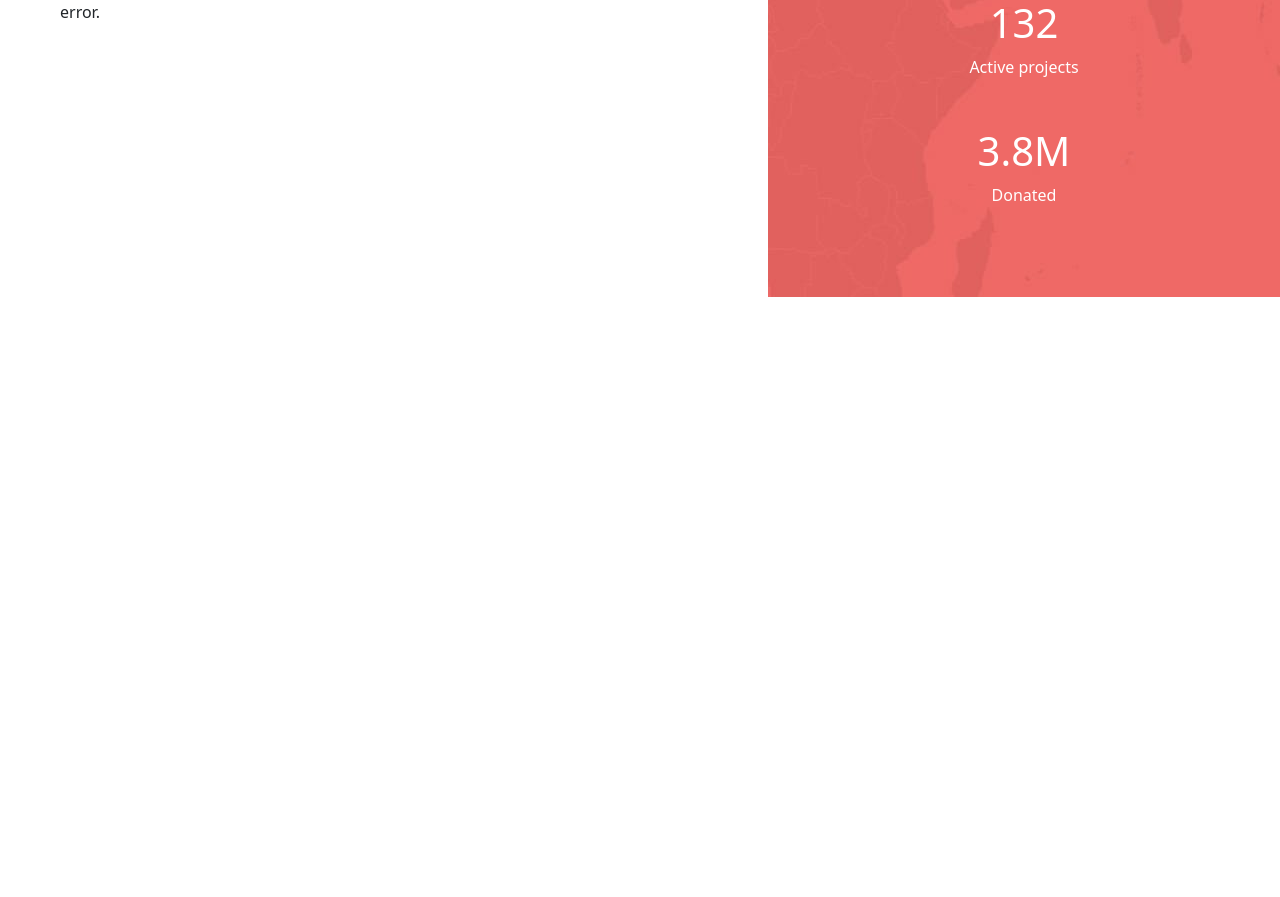
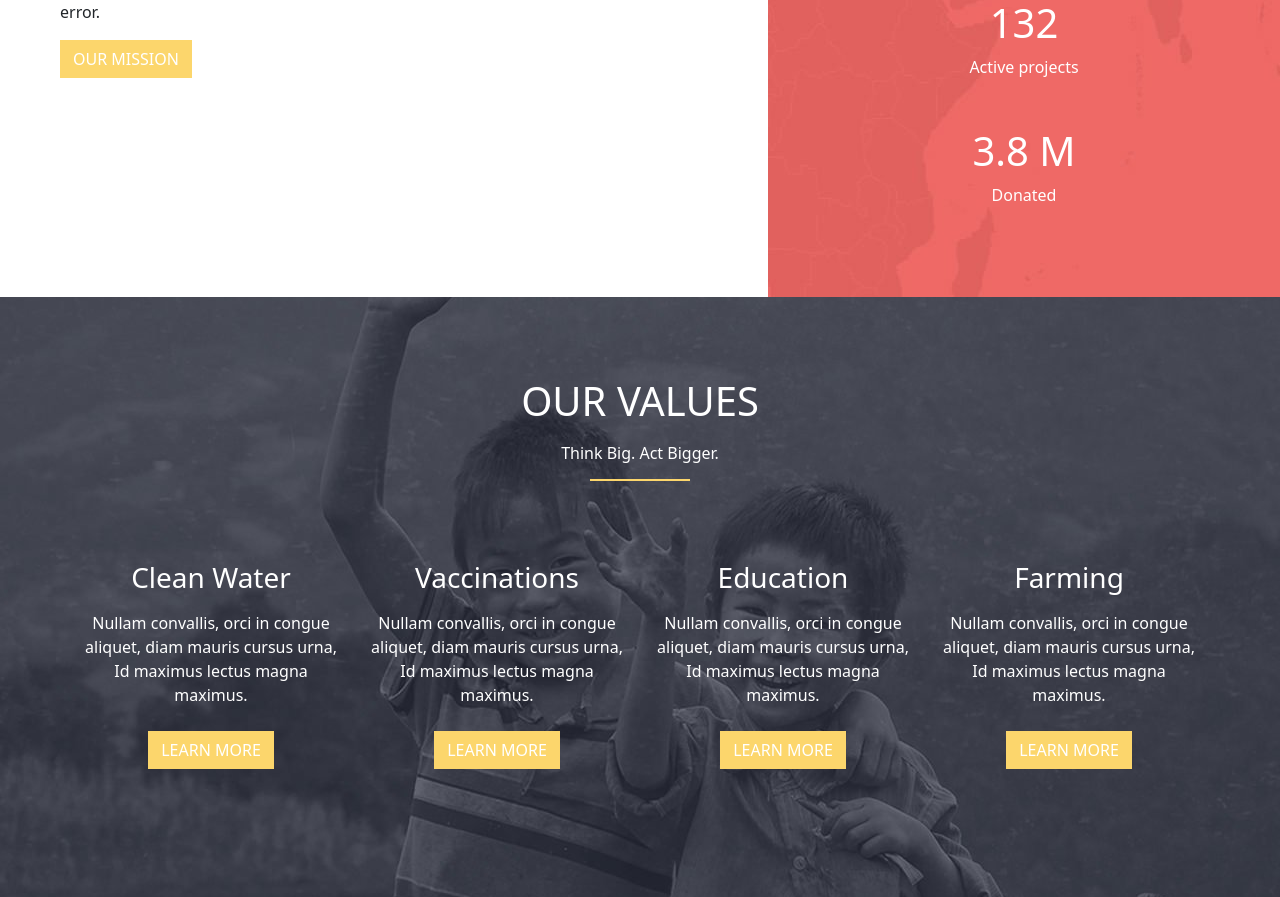
Before and after one commit to palumbolorenzo/proj-html-vuejs, a Vue app: page / in a window 1280 px wide. Shown: the part 1203-2100 px from the top of the page. Before the commit the page ends 1500 px from the top, so only its background shows below. Built offline with nearby package versions, Linux system fonts and the light colour scheme.

Commit message:
doing main

```diff
--- a/src/components/HeaderPage.vue
+++ b/src/components/HeaderPage.vue
@@ -1,5 +1,10 @@
 <template>
   <div class="bg-container">
+    <div class="header">
+        <div class="logo">
+            <img src="@/img/avada-charity-sticky-header-logo.png" alt="">
+        </div>
+    </div>
     <div class="title">
         <h1 class="text-uppercase text-white">Make a difference</h1>
         <p class="text-white">As long as poverty, injustice & inequality persist, none of us can truly rest</p>
@@ -23,14 +28,22 @@ name: 'HeaderPage',
     background-position: center;
     height: 1000px;
     display: flex;
-    align-items: center;
+    /*align-items: center;
     justify-content: center;
+    flex-direction: column;*/
+}
+
+.header {
+    padding: 1rem;
+    display: flex;
+    justify-content: space-between;
 }
 
 .title {
     text-align: center;
     display: flex;
     flex-direction: column;
+    gap: .8rem;
 }
 
 .buttons {
--- a/src/components/MainPage.vue
+++ b/src/components/MainPage.vue
@@ -5,6 +5,7 @@
             <div class="container">
                 <h1 class="text-uppercase title">every moment counts</h1>
                 <p>Lorem ipsum dolor sit amet consectetur adipisicing elit. Blanditiis mollitia porro inventore adipisci maiores. Nam consequatur earum ea corporis reprehenderit, quisquam explicabo magnam sapiente exercitationem nobis autem recusandae rerum error.</p>
+                <button class="btn text-uppercase">our mission</button>
             </div>
         </div>
         <div class="right">
@@ -17,8 +18,39 @@
                 <p class="text-white">Active projects</p>
             </div>
             <div class="text3 text-white">
-                <h1>3.8M</h1>
+                <h1>3.8 M</h1>
                 <p class="text-white">Donated</p>
+            </div>
+        </div>
+    </div>
+
+    <div class="second">
+        <div class="second-title">
+            <h1 class="text-uppercase text-white values-title">our values</h1>
+            <p class="text-white">Think Big. Act Bigger.</p>
+        </div>
+        <div class="second-container">
+            <div class="row row-cols-4">
+                <div class="col second-card">
+                    <h3 class="text-white">Clean Water</h3>
+                    <p class="text-white">Nullam convallis, orci in congue aliquet, diam mauris cursus urna, Id maximus lectus magna maximus.</p>
+                    <button class="btn text-uppercase">learn more</button>
+                </div>
+                <div class="col second-card">
+                    <h3 class="text-white">Vaccinations</h3>
+                    <p class="text-white">Nullam convallis, orci in congue aliquet, diam mauris cursus urna, Id maximus lectus magna maximus.</p>
+                    <button class="btn text-uppercase">learn more</button>
+                </div>
+                <div class="col second-card">
+                    <h3 class="text-white">Education</h3>
+                    <p class="text-white">Nullam convallis, orci in congue aliquet, diam mauris cursus urna, Id maximus lectus magna maximus.</p>
+                    <button class="btn text-uppercase">learn more</button>
+                </div>
+                <div class="col second-card">
+                    <h3 class="text-white">Farming</h3>
+                    <p class="text-white">Nullam convallis, orci in congue aliquet, diam mauris cursus urna, Id maximus lectus magna maximus.</p>
+                    <button class="btn text-uppercase">learn more</button>
+                </div>
             </div>
         </div>
     </div>
@@ -48,6 +80,17 @@ name: 'MainPage',
     margin-bottom: 2rem;
 }
 
+.btn {
+    background-color: #FCD66C;
+    color: white;
+    border-radius: 0;
+}
+
+.btn:hover {
+    background-color: #ca9e26;
+    transition: .5s;
+}
+
 .right {
     background-image: url('@/img/home-content-bg-1.jpg');
     background-position-x: bottom;
@@ -66,4 +109,48 @@ name: 'MainPage',
     flex-direction: column;
     align-items: center;
 }
+
+.second {
+    background-image: url('@/img/home-content-bg-2.jpg');
+    background-position: center;
+    width: 100%;
+    height: 600px;
+    padding: 5rem;
+}
+
+.second-container {
+    margin-top: 5rem;
+}
+
+.second-title {
+    text-align: center;
+    display: flex;
+    flex-direction: column;
+    gap: .5rem;
+    position: relative;
+}
+
+.values-title::after {
+    background-color: #FCD66C;
+    bottom: 0;
+    content: '';
+    display: block;
+    height: 2px;
+    left: 50%;
+    position: absolute;
+    transform: translate(-50%, 0);
+    width: 100px;
+}
+
+.second-card {
+    text-align: center;
+    display: flex;
+    flex-direction: column;
+    gap: .5rem;
+}
+
+.second-card .btn {
+    width: max-content;
+    margin: 0 auto;
+}
 </style>
```
